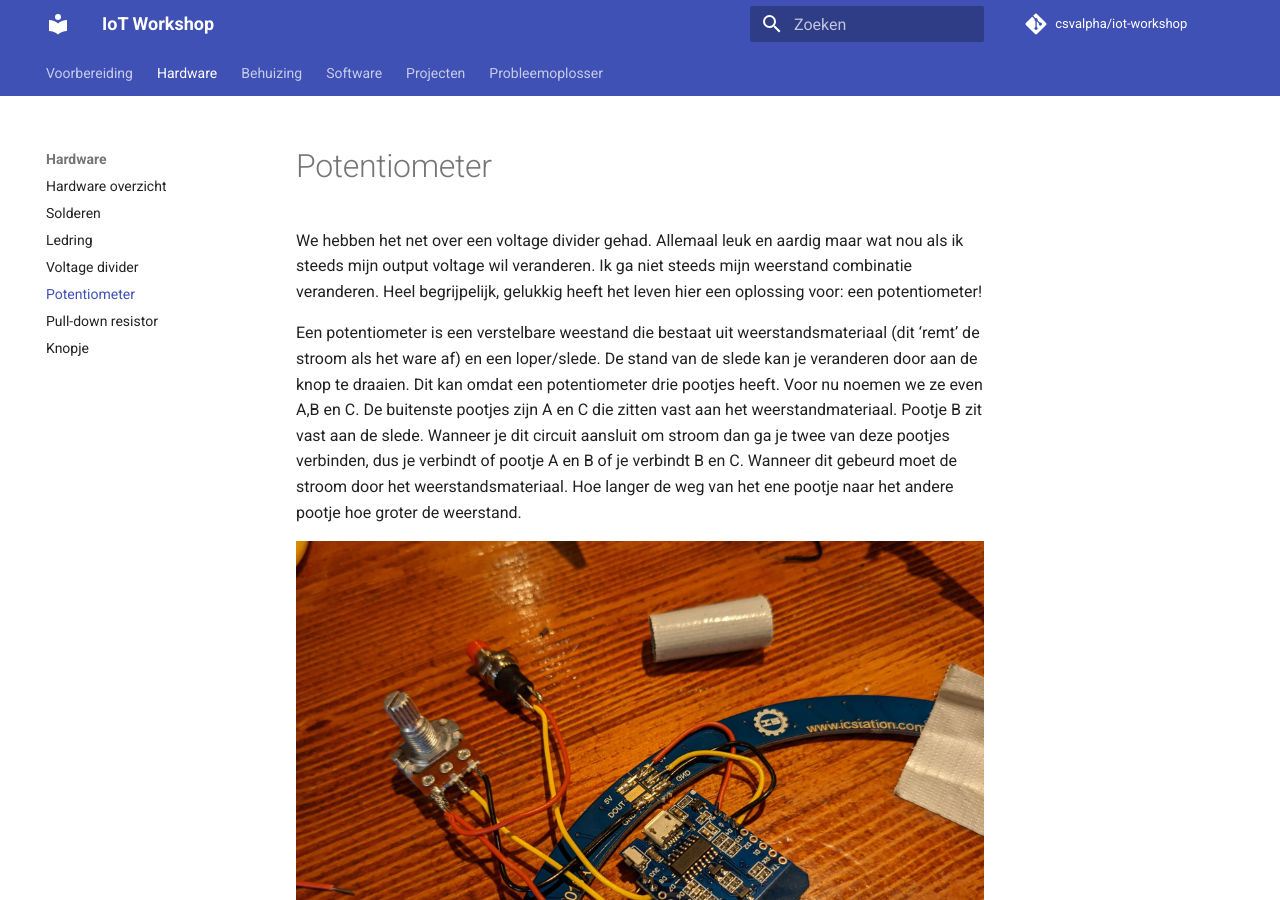
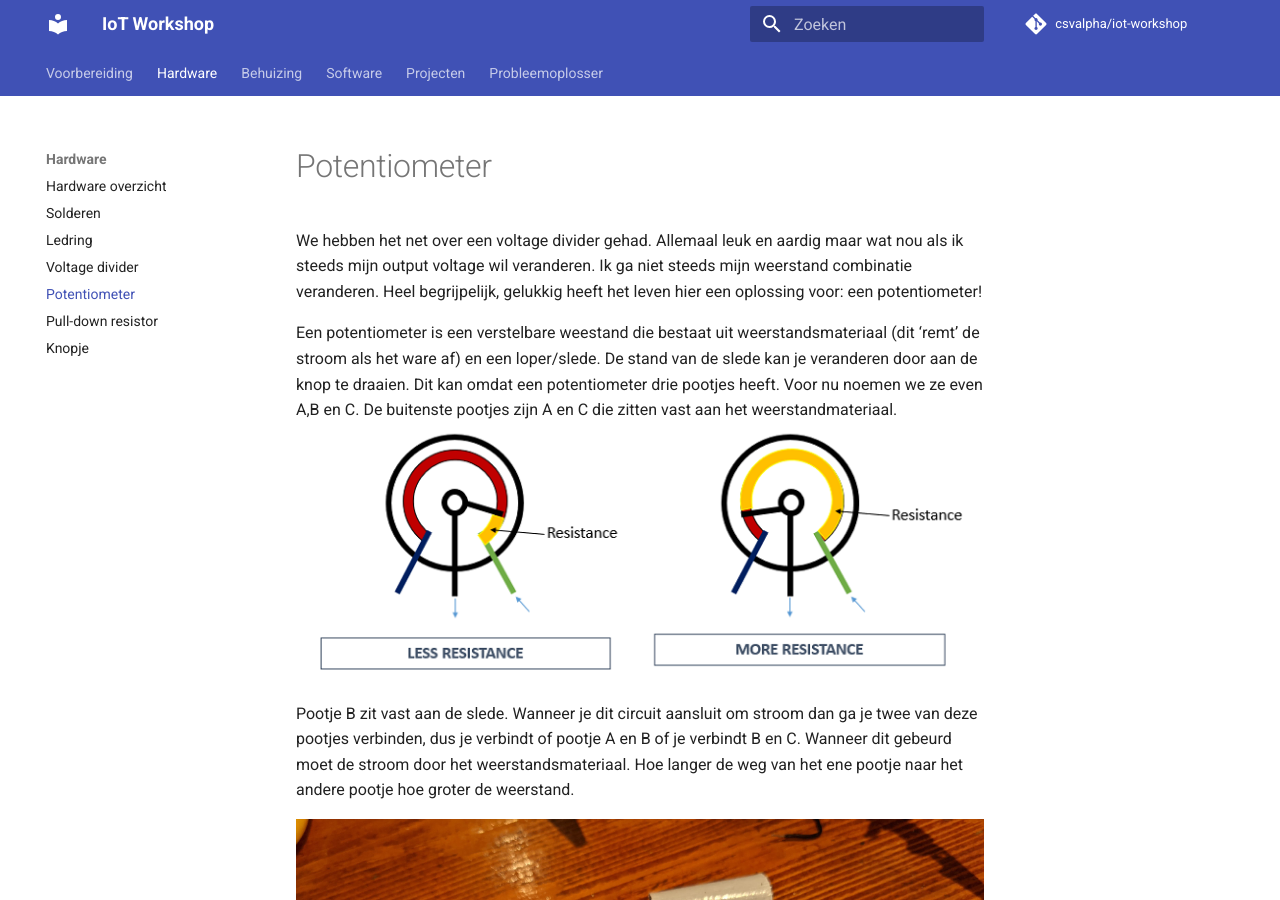
Before and after one commit to csvalpha/iot-workshop, an MkDocs documentation site: the page built from docs/hardware/potentiometer.md, in a window 1280 px wide and 900 px high. Built offline with MkDocs 1.6.1 and Material for MkDocs 9.7.7, drawn with Linux system fonts in a browser that asks for light colours; comment, search, counter and statistics services are not loaded.

Commit message:
Update potentiometer.md

```diff
--- a/docs/hardware/potentiometer.md
+++ b/docs/hardware/potentiometer.md
@@ -1,6 +1,8 @@
 # Potentiometer
 We hebben het net over een voltage divider gehad. Allemaal leuk en aardig maar wat nou als ik steeds mijn output voltage wil veranderen. Ik ga niet steeds mijn weerstand combinatie veranderen. Heel begrijpelijk, gelukkig heeft het leven hier een oplossing voor: een potentiometer!
 
-Een potentiometer is een verstelbare weestand die bestaat uit weerstandsmateriaal (dit ‘remt’ de stroom als het ware af) en een loper/slede. De stand van de slede kan je veranderen door aan de knop te draaien. Dit kan omdat een potentiometer drie pootjes heeft. Voor nu noemen we ze even A,B en C. De buitenste pootjes zijn A en C die zitten vast aan het weerstandmateriaal. Pootje B zit vast aan de slede. Wanneer je dit circuit aansluit om stroom dan ga je twee van deze pootjes verbinden, dus je verbindt of pootje A en B of je verbindt B en C. Wanneer dit gebeurd moet de stroom door het weerstandsmateriaal. Hoe langer de weg van het ene pootje naar het andere pootje hoe groter de weerstand.
+Een potentiometer is een verstelbare weestand die bestaat uit weerstandsmateriaal (dit ‘remt’ de stroom als het ware af) en een loper/slede. De stand van de slede kan je veranderen door aan de knop te draaien. Dit kan omdat een potentiometer drie pootjes heeft. Voor nu noemen we ze even A,B en C. De buitenste pootjes zijn A en C die zitten vast aan het weerstandmateriaal.
+![Potentiometer aansluiting op esp](../assets/images/Potmeter.png)
+Pootje B zit vast aan de slede. Wanneer je dit circuit aansluit om stroom dan ga je twee van deze pootjes verbinden, dus je verbindt of pootje A en B of je verbindt B en C. Wanneer dit gebeurd moet de stroom door het weerstandsmateriaal. Hoe langer de weg van het ene pootje naar het andere pootje hoe groter de weerstand.
 
 ![Potentiometer aansluiting op esp](../assets/images/hardware-potentiometer.jpg)
```
